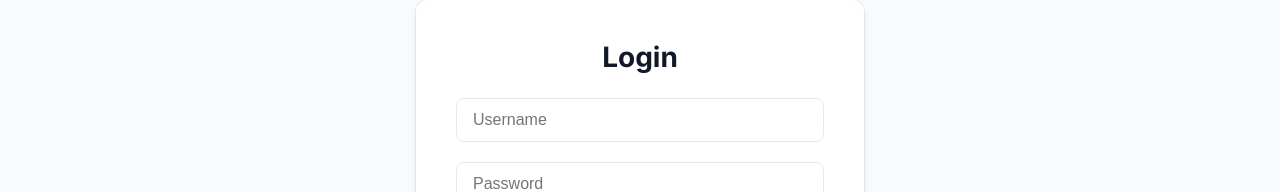
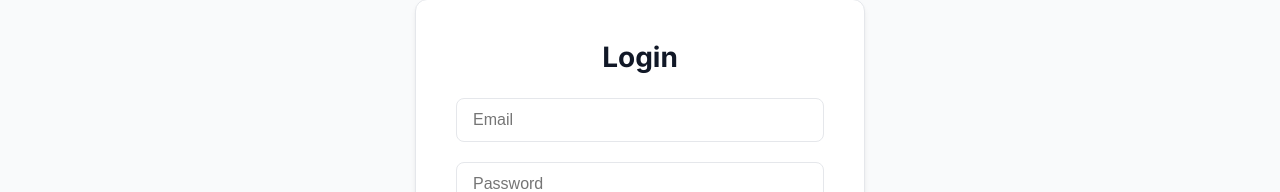
Before and after one commit to wthxrsh/wFit, a React (Vite) app in the folder frontend/: page /login in a window 1280 px wide. Shown: the part 94-286 px from the top of the page. Built offline with nearby package versions, Linux system fonts and the light colour scheme.

Commit message:
changing to render.com

```diff
--- a/frontend/src/pages/LoginPage.jsx
+++ b/frontend/src/pages/LoginPage.jsx
@@ -3,26 +3,26 @@ import { Link, useNavigate } from 'react-router-dom';
 import { useAuth } from '../context/AuthContext.jsx';
 
 export default function LoginPage() {
-  const [username, setUsername] = useState('');
+  const [email, setEmail] = useState('');
   const [password, setPassword] = useState('');
   const [error, setError] = useState('');
   const { login } = useAuth();
   const navigate = useNavigate();
 
   useEffect(() => {
-    if (username || password) {
+    if (email || password) {
       setError('');
     }
-  }, [username, password]);
+  }, [email, password]);
 
   const handleSubmit = async (e) => {
     e.preventDefault();
     setError('');
     try {
-      await login(username, password);
+      await login(email, password);
       navigate('/calories');
     } catch (err) {
-      setError(err.response?.data?.msg || 'Failed to log in. Please check your credentials.');
+      setError(err.message || 'Failed to log in. Please check your credentials.');
     }
   };
 
@@ -32,10 +32,10 @@ export default function LoginPage() {
       <form onSubmit={handleSubmit} className="form">
         <input
           className={`form-input ${error ? 'is-invalid' : ''}`}
-          type="text"
-          placeholder="Username"
-          value={username}
-          onChange={(e) => setUsername(e.target.value)}
+          type="email"
+          placeholder="Email"
+          value={email}
+          onChange={(e) => setEmail(e.target.value)}
           required
         />
         <input
```
